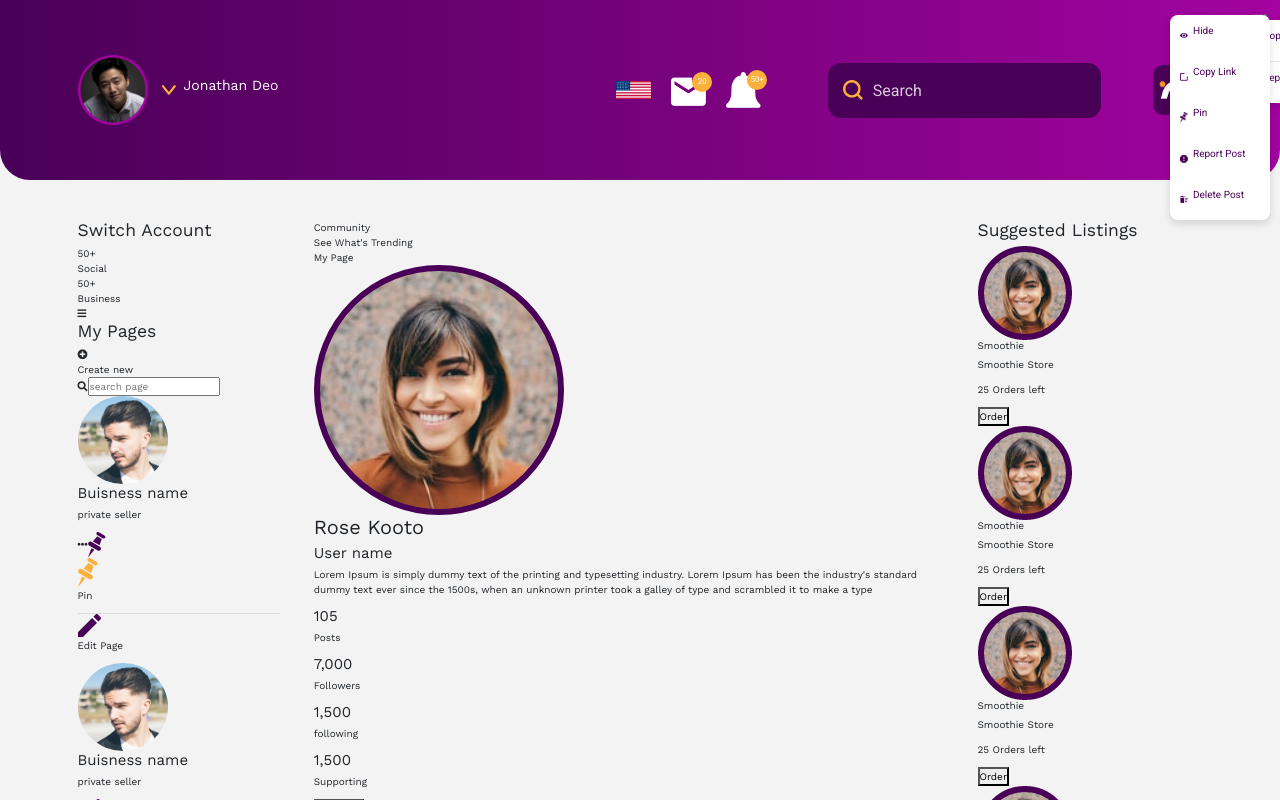
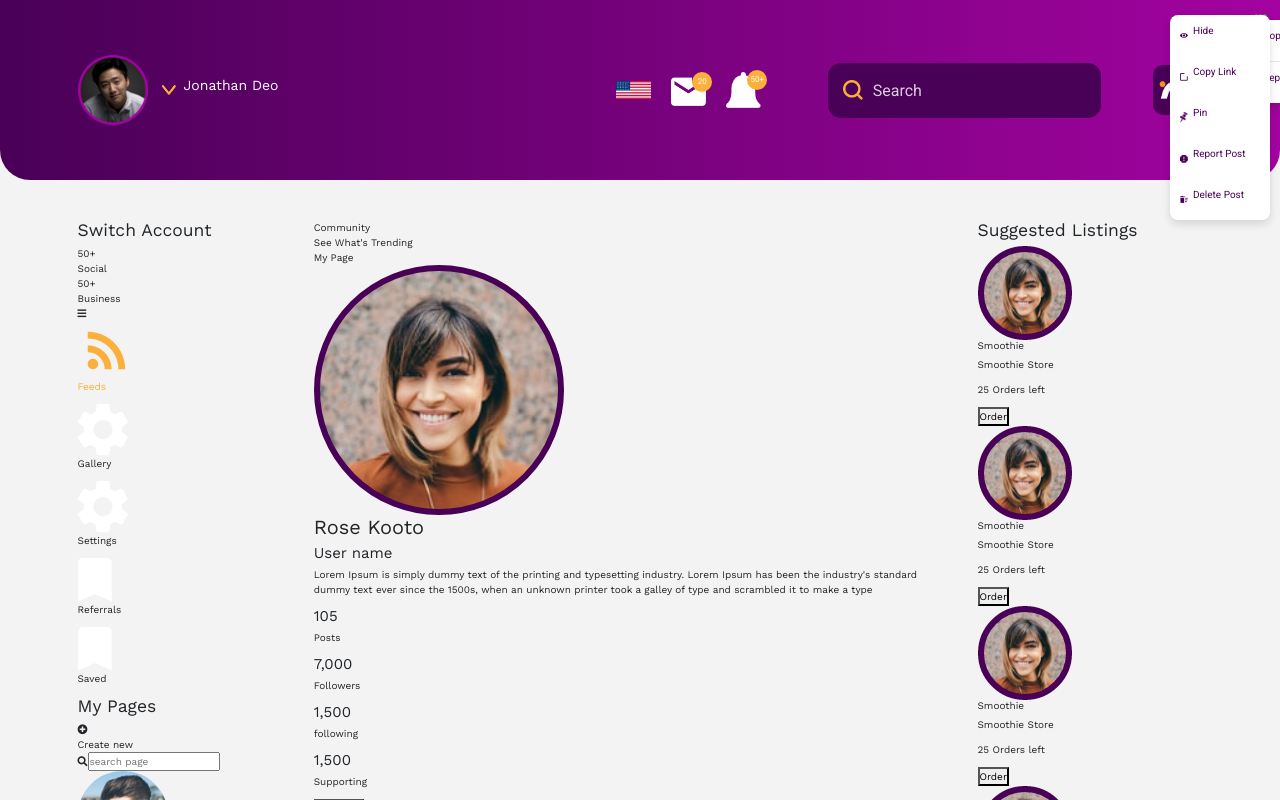
Before and after one commit to dotmantosh/meenay, a React (Create React App) app: page / in a window 1280 px wide. Shown: the top 800 px of the page. Built offline with nearby package versions, Linux system fonts and the light colour scheme.

Commit message:
set open true on sideNav

```diff
--- a/src/components/layout/leftsidebar/SideNav.js
+++ b/src/components/layout/leftsidebar/SideNav.js
@@ -5,7 +5,7 @@ import SettingsIcon from '../../../assets/icons/path-110@1x.png'
 import SavedIcon from '../../../assets/icons/path-112@1x.png'
 import {Collapse} from 'react-bootstrap'
 function SideNav() {
-    const [open, setOpen] = useState(false)
+    const [open, setOpen] = useState(true)
     return (
 
       <div>
--- a/src/css/maincontent/tab.css
+++ b/src/css/maincontent/tab.css
@@ -1,10 +1,7 @@
 .tab{
     display: flex;
     justify-content: space-between;
-    border-bottom: 2px solid #48005783;
-    font-size: 1.7rem;
-    color: #9b9b9b;
-    font-weight: 500;
+    border-bottom: 2px solid #48005783
 }
 
 .tab_items{
```
